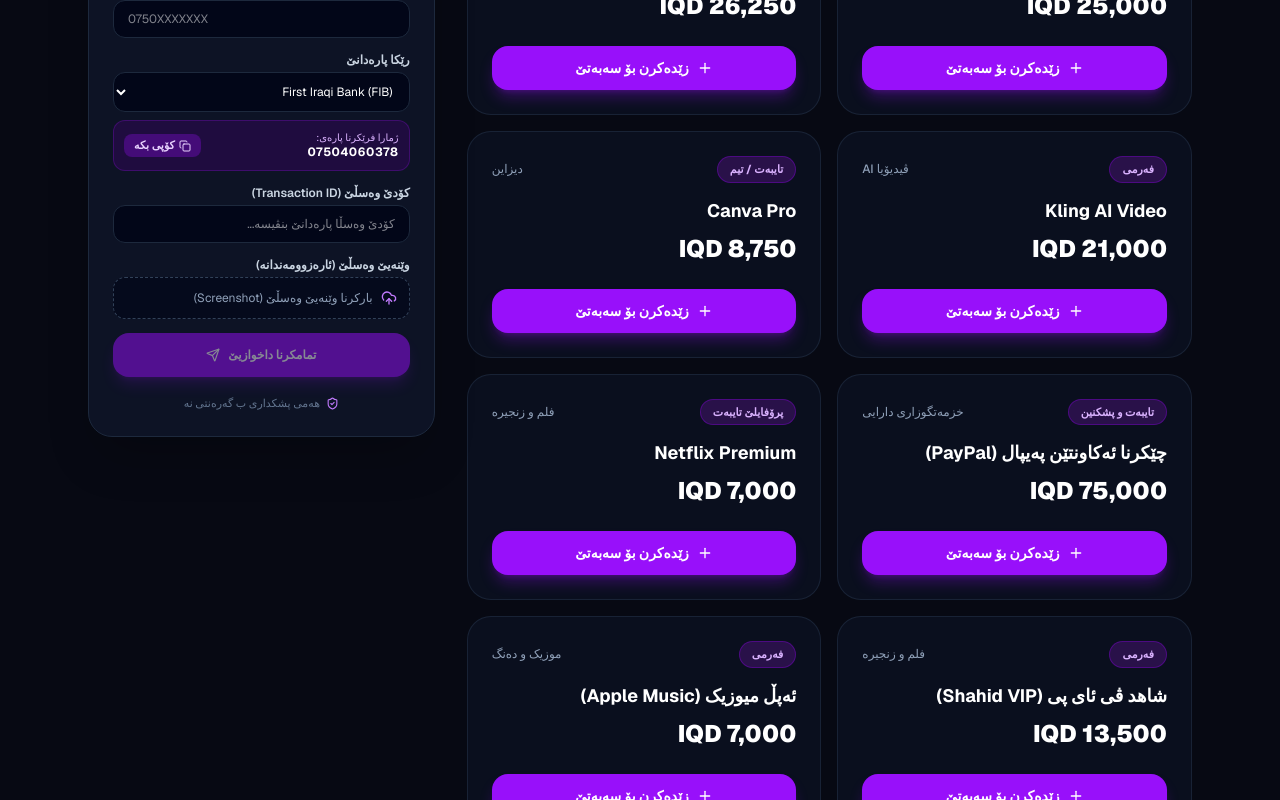
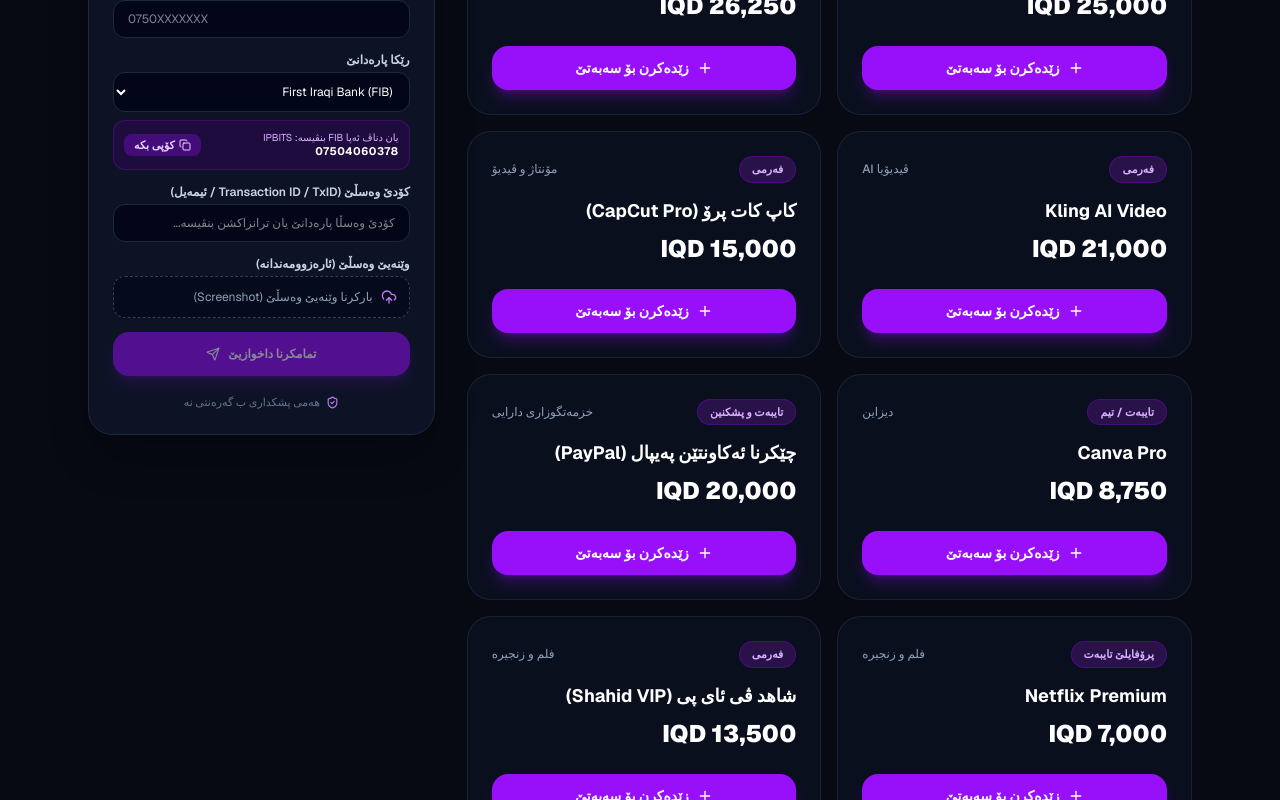
Before and after one commit to ipbits/IPBITS-STORE, a Next.js app: page / in a window 1280 px wide. Shown: the part 751-1551 px from the top of the page. Built offline with nearby package versions, Linux system fonts and the light colour scheme.

Commit message:
update website

```diff
--- a/src/app/page.js
+++ b/src/app/page.js
@@ -24,9 +24,10 @@ const PRODUCTS = [
   { id: 'elevenlabs', name: 'ElevenLabs AI', priceIQD: 26250, category: 'دەنگێ AI', badge: 'فەرمی' },
   { id: 'kling', name: 'Kling AI Video', priceIQD: 21000, category: 'ڤیدیۆیا AI', badge: 'فەرمی' },
 
-  // دیزاین و خزمەتگوزاریێن دارایی
+  // مۆنتاژ، دیزاین و خزمەتگوزاریێن دارایی
+  { id: 'capcut', name: 'کاپ کات پرۆ (CapCut Pro)', priceIQD: 15000, category: 'مۆنتاژ و ڤیدیۆ', badge: 'فەرمی' },
   { id: 'canva', name: 'Canva Pro', priceIQD: 8750, category: 'دیزاین', badge: 'تایبەت / تیم' },
-  { id: 'paypal_acc', name: 'چێکرنا ئەکاونتێن پەیپال (PayPal)', priceIQD: 75000, category: 'خزمەتگوزاری دارایی', badge: 'تایبەت و پشکنین' },
+  { id: 'paypal_acc', name: 'چێکرنا ئەکاونتێن پەیپال (PayPal)', priceIQD: 20000, category: 'خزمەتگوزاری دارایی', badge: 'تایبەت و پشکنین' },
 
   // سینەما، فلم و زنجیرە
   { id: 'netflix', name: 'Netflix Premium', priceIQD: 7000, category: 'فلم و زنجیرە', badge: 'پرۆفایلێ تایبەت' },
@@ -49,7 +50,9 @@ const PRODUCTS = [
 const PAYMENT_ACCOUNTS = {
   FIB: { title: 'First Iraqi Bank (FIB)', number: '07504060378', note: 'یان دناڤ ئەپا FIB بنڤیسە: IPBITS' },
   FastPay: { title: 'FastPay Wallet', number: '07504060378', note: 'ژمارا وەسڵێ پشتی پارەدانێ بنڤیسە' },
-  ZainCash: { title: 'Zain Cash', number: '07800000000', note: 'ژمارا وەسڵێ د فۆرمێ دا بنڤیسە' }
+  ZainCash: { title: 'Zain Cash', number: '07800000000', note: 'ژمارا وەسڵێ د فۆرمێ دا بنڤیسە' },
+  PayPal: { title: 'PayPal', number: 'peshwarfarhad@gmail.com', note: 'پارەی ب شێوەیێ Friends & Family بنێرە و ناڤێ خۆ بنڤیسە' },
+  USDT: { title: 'USDT (TRC20)', number: 'TYu8VnXXXXXXXXXXXXXXXXXXXXX', note: 'تەنێ ل سەر تۆڕا Tron (TRC20) فرێکە و TxID بنڤیسە' }
 };
 
 export default function StorePage() {
@@ -398,17 +401,19 @@ export default function StorePage() {
                       <option value="FIB">First Iraqi Bank (FIB)</option>
                       <option value="FastPay">FastPay Wallet</option>
                       <option value="ZainCash">Zain Cash</option>
+                      <option value="PayPal">PayPal</option>
+                      <option value="USDT">USDT (TRC20 Crypto)</option>
                     </select>
 
                     <div className="mt-2 bg-purple-950/40 border border-purple-800/40 rounded-xl p-2.5 flex items-center justify-between text-xs">
-                      <div>
-                        <span className="text-[10px] text-purple-300 block">ژمارا فرێکرنا پارەی:</span>
-                        <span className="font-bold text-white tracking-wider">{PAYMENT_ACCOUNTS[formData.paymentMethod]?.number}</span>
+                      <div className="truncate max-w-[200px]">
+                        <span className="text-[10px] text-purple-300 block">{PAYMENT_ACCOUNTS[formData.paymentMethod]?.note || 'ناڤنیشان / ژمارا پارەدانێ:'}</span>
+                        <span className="font-bold text-white tracking-wider text-[11px] truncate block">{PAYMENT_ACCOUNTS[formData.paymentMethod]?.number}</span>
                       </div>
                       <button
                         type="button"
                         onClick={copyPaymentNumber}
-                        className="bg-purple-600/30 hover:bg-purple-600/50 text-purple-200 px-2.5 py-1 rounded-lg text-[11px] font-semibold flex items-center gap-1 transition-all"
+                        className="bg-purple-600/30 hover:bg-purple-600/50 text-purple-200 px-2.5 py-1 rounded-lg text-[11px] font-semibold flex items-center gap-1 transition-all shrink-0"
                       >
                         {copied ? <Check size={12} className="text-emerald-400" /> : <Copy size={12} />}
                         <span>{copied ? 'هاتە کۆپیکرن' : 'کۆپی بکە'}</span>
@@ -417,11 +422,11 @@ export default function StorePage() {
                   </div>
 
                   <div>
-                    <label className="block text-xs font-semibold text-slate-300 mb-1">کۆدێ وەسڵێ (Transaction ID)</label>
+                    <label className="block text-xs font-semibold text-slate-300 mb-1">کۆدێ وەسڵێ (Transaction ID / TxID / ئیمەیل)</label>
                     <input
                       required
                       type="text"
-                      placeholder="کۆدێ وەسڵا پارەدانێ بنڤیسە..."
+                      placeholder="کۆدێ وەسڵا پارەدانێ یان ترانزاکشن بنڤیسە..."
                       className="w-full bg-slate-950 border border-slate-800 rounded-xl px-3.5 py-2.5 text-xs focus:outline-none focus:border-purple-500 text-white"
                       value={formData.transactionId}
                       onChange={(e) => setFormData({ ...formData, transactionId: e.target.value })}
```
